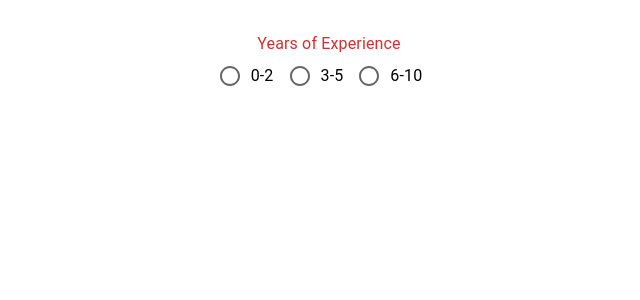
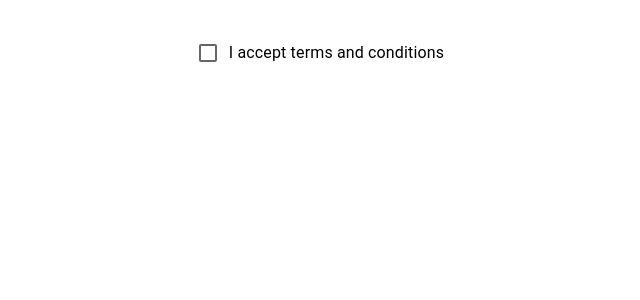
Before and after one commit to basic1dev/learning-react, a React (Create React App) app: page / in a window 1280 px wide. Shown: the top 300 px of the page, without its empty margins (311-951 px from the left). Built offline with nearby package versions, Linux system fonts and the light colour scheme.

Commit message:
add checkbox

```diff
--- a/src/App.tsx
+++ b/src/App.tsx
@@ -5,7 +5,8 @@ import './App.css';
 // import { MuiTypography } from './components/MuiTympanography';
 // import { MuiTextField } from './components/MuiTextField';
 // import { MuiSelect } from './components/MuiSelect';
-import { MuiRadioButton } from './components/MuiRadioButton';
+// import { MuiRadioButton } from './components/MuiRadioButton';
+import { MuiCheckbox } from './components/MuiCheckbox';
 
 function App() {
   return (
@@ -14,8 +15,8 @@ function App() {
       <MuiTypography /> */}
       {/* <MuiTextField /> here */}
       {/* <MuiSelect /> */}
-      <MuiRadioButton />
-
+      {/* <MuiRadioButton /> */}
+      <MuiCheckbox/>
     </div>
   );
 }
--- /dev/null
+++ b/src/components/MuiCheckbox.tsx
@@ -0,0 +1,21 @@
+import { Box, FormControlLabel, Checkbox } from "@mui/material";
+import { useState } from 'react';
+
+export const MuiCheckbox = () => {
+  const [acceptTnC, setAcceptTnC] = useState(false)
+  console.log({ acceptTnC })
+  const handleChange = (event: React.ChangeEvent<HTMLInputElement>) => {
+    setAcceptTnC(event.target.checked)
+  }
+
+
+  return (
+    <Box>
+        <Box>
+            <FormControlLabel
+            label='I accept terms and conditions'
+            control={<Checkbox checked={acceptTnC} onChange={handleChange}/>}/>
+        </Box>
+    </Box>
+  )
+}
```
